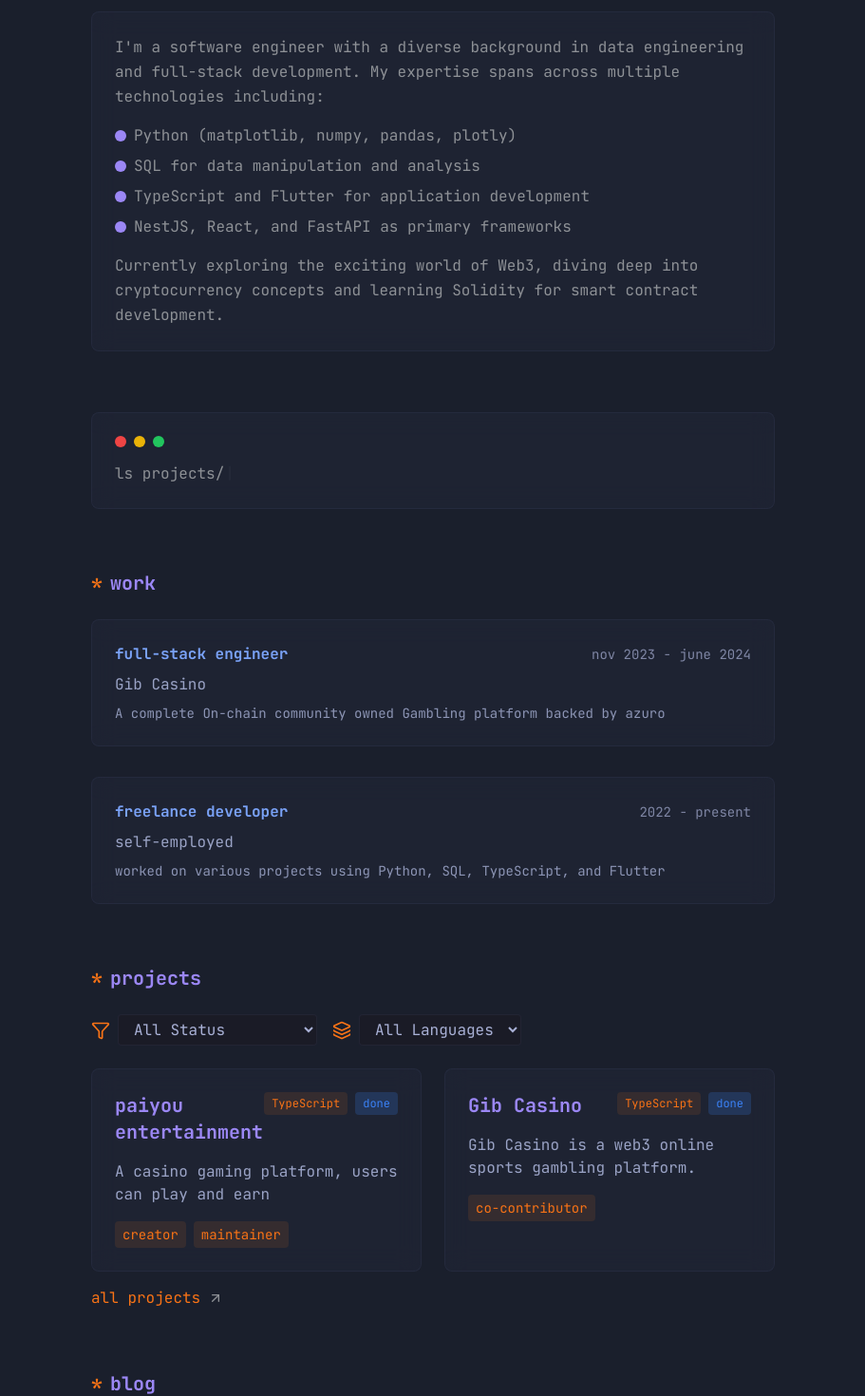
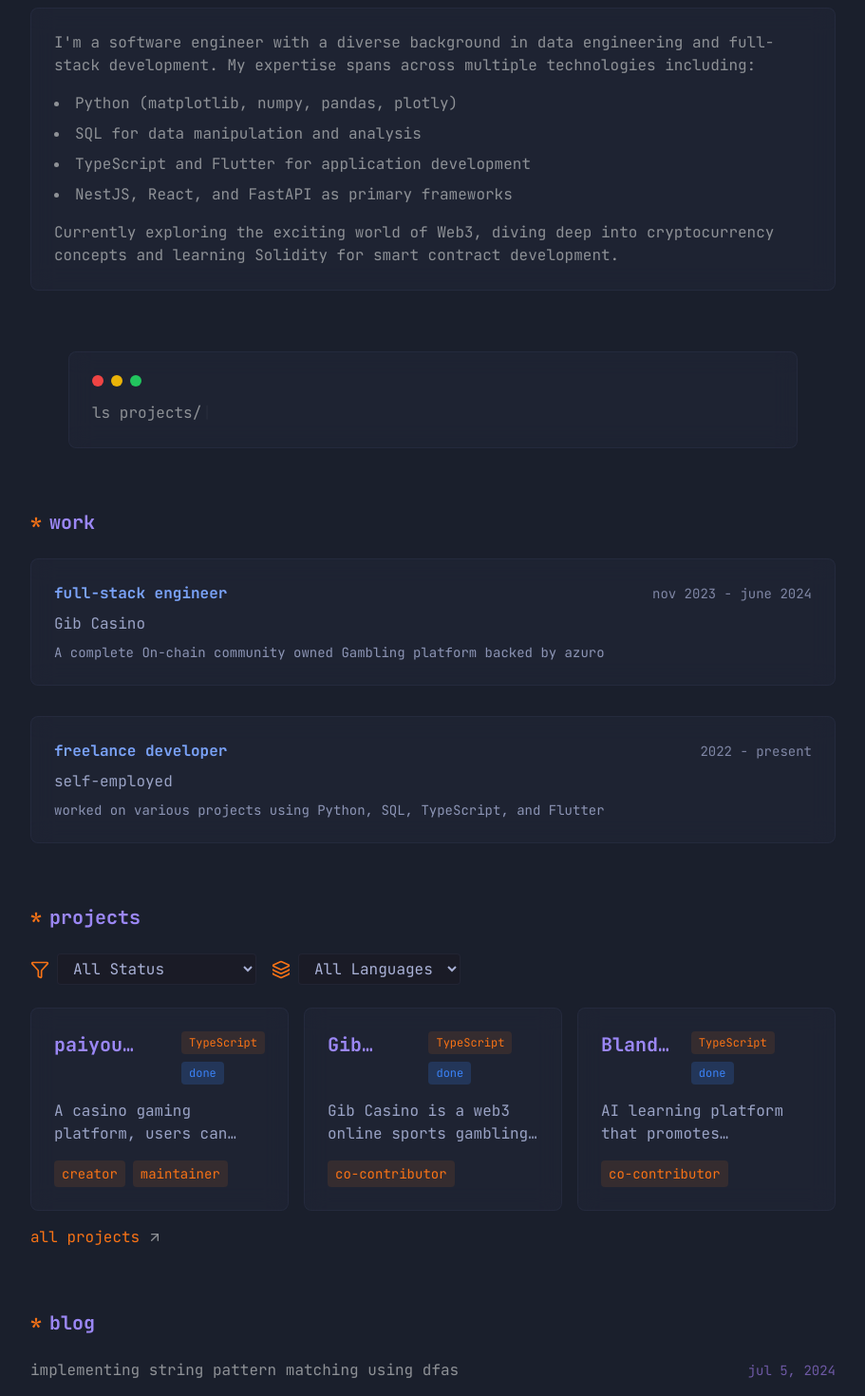
Before and after one commit to amainooti/Portfolio, a React (Vite) app: page / in a window 1280 px wide. Shown: the part 140-1610 px from the top of the page at 95% size, without its empty margins (184-1095 px from the left). Built offline with nearby package versions, Linux system fonts and the light colour scheme.

Commit message:
added filters

```diff
--- a/src/components/Projects.tsx
+++ b/src/components/Projects.tsx
@@ -1,5 +1,5 @@
 import React, { useState } from "react";
-import { Filter, Layers } from "lucide-react";
+import { Filter, Layers, ChevronDown } from "lucide-react";
 
 interface Project {
   title: string;
@@ -19,30 +19,62 @@
     "all" | "working" | "done" | "abandoned"
   >("all");
   const [languageFilter, setLanguageFilter] = useState<string>("all");
+  const [showAll, setShowAll] = useState(false);
 
-  // Get unique languages from projects
   const languages = [
     "all",
     ...new Set(items.map((project) => project.language)),
   ];
 
-  const filteredProjects = items.filter((project) => {
-    const statusMatch =
-      statusFilter === "all" ? true : project.status === statusFilter;
-    const languageMatch =
-      languageFilter === "all" ? true : project.language === languageFilter;
-    return statusMatch && languageMatch;
-  });
+  const isProductionLink = (link: string): boolean => {
+    const devDomains = [
+      "github.com",
+      "gitlab.com",
+      "bitbucket.org",
+      "localhost",
+      "test",
+      "staging",
+      "dev",
+    ];
+    return !devDomains.some((domain) => link.toLowerCase().includes(domain));
+  };
+
+  // Filter out template projects and prioritize projects with production websites
+  const filteredProjects = items
+    .filter((project) => {
+      const statusMatch =
+        statusFilter === "all" ? true : project.status === statusFilter;
+      const languageMatch =
+        languageFilter === "all" ? true : project.language === languageFilter;
+      const isNotTemplate = !project.tags.some(
+        (tag) =>
+          tag.toLowerCase().includes("template") ||
+          tag.toLowerCase().includes("boilerplate")
+      );
+      return statusMatch && languageMatch && isNotTemplate;
+    })
+    .sort((a, b) => {
+      // Prioritize projects with production website links
+      const aIsProduction = isProductionLink(a.link);
+      const bIsProduction = isProductionLink(b.link);
+      if (aIsProduction && !bIsProduction) return -1;
+      if (!aIsProduction && bIsProduction) return 1;
+      return 0;
+    });
+
+  const displayedProjects = showAll
+    ? filteredProjects
+    : filteredProjects.slice(0, 6);
 
   return (
     <div className="space-y-6">
-      <div className="flex items-center gap-4 flex-wrap">
-        <div className="flex items-center gap-2">
-          <Filter className="h-5 w-5 text-[#F97316]" />
+      <div className="flex flex-col sm:flex-row items-start sm:items-center gap-4 flex-wrap">
+        <div className="flex items-center gap-2 w-full sm:w-auto">
+          <Filter className="h-5 w-5 text-[#F97316] shrink-0" />
           <select
             value={statusFilter}
             onChange={(e) => setStatusFilter(e.target.value as any)}
-            className="bg-terminal-bg text-terminal-text border border-terminal-secondary/20 rounded px-3 py-1"
+            className="w-full sm:w-auto bg-terminal-bg text-terminal-text border border-terminal-secondary/20 rounded px-3 py-1"
           >
             <option value="all">All Status</option>
             <option value="working">Currently Working</option>
@@ -51,12 +83,12 @@
           </select>
         </div>
 
-        <div className="flex items-center gap-2">
-          <Layers className="h-5 w-5 text-[#F97316]" />
+        <div className="flex items-center gap-2 w-full sm:w-auto">
+          <Layers className="h-5 w-5 text-[#F97316] shrink-0" />
           <select
             value={languageFilter}
             onChange={(e) => setLanguageFilter(e.target.value)}
-            className="bg-terminal-bg text-terminal-text border border-terminal-secondary/20 rounded px-3 py-1"
+            className="w-full sm:w-auto bg-terminal-bg text-terminal-text border border-terminal-secondary/20 rounded px-3 py-1"
           >
             {languages.map((lang) => (
               <option key={lang} value={lang}>
@@ -67,21 +99,21 @@
         </div>
       </div>
 
-      <div className="grid gap-6 sm:grid-cols-1 md:grid-cols-2">
-        {filteredProjects.map((project, index) => (
+      <div className="grid gap-4 grid-cols-1 sm:grid-cols-2 lg:grid-cols-3">
+        {displayedProjects.map((project, index) => (
           <a
             href={project.link}
             key={index}
-            className="block glass-panel p-6 transition-all duration-300 hover:scale-[1.02] relative before:absolute before:inset-0 before:rounded-lg before:border-2 before:border-[#F97316] before:scale-[1.02] before:opacity-0 hover:before:opacity-100 before:transition-all"
+            className="block glass-panel p-4 sm:p-6 transition-all duration-300 hover:scale-[1.02] relative group"
             target="_blank"
             rel="noopener noreferrer"
           >
-            <div className="space-y-4">
-              <div className="flex justify-between items-start">
-                <h3 className="text-[#9b87f5] text-xl font-bold hover:underline">
+            <div className="space-y-3 sm:space-y-4">
+              <div className="flex flex-col sm:flex-row justify-between items-start gap-2">
+                <h3 className="text-[#9b87f5] text-lg sm:text-xl font-bold group-hover:underline line-clamp-1">
                   {project.title}
                 </h3>
-                <div className="flex gap-2 items-center">
+                <div className="flex flex-wrap gap-2 items-center">
                   <span className="text-xs px-2 py-1 rounded bg-[#F97316]/10 text-[#F97316]">
                     {project.language}
                   </span>
@@ -98,12 +130,14 @@
                   </span>
                 </div>
               </div>
-              <p className="text-terminal-text/90">{project.description}</p>
+              <p className="text-terminal-text/90 text-sm sm:text-base line-clamp-2">
+                {project.description}
+              </p>
               <div className="flex flex-wrap gap-2">
                 {project.tags.map((tag, tagIndex) => (
                   <span
                     key={tagIndex}
-                    className="text-[#F97316] text-sm bg-[#F97316]/10 px-2 py-1 rounded"
+                    className="text-[#F97316] text-xs sm:text-sm bg-[#F97316]/10 px-2 py-1 rounded"
                   >
                     {tag}
                   </span>
@@ -113,6 +147,22 @@
           </a>
         ))}
       </div>
+
+      {filteredProjects.length > 6 && (
+        <div className="flex justify-center mt-8">
+          <button
+            onClick={() => setShowAll(!showAll)}
+            className="flex items-center gap-2 px-4 py-2 rounded-md bg-terminal-highlight text-terminal-text hover:bg-terminal-secondary transition-colors"
+          >
+            {showAll ? "Show Less" : "View More"}
+            <ChevronDown
+              className={`h-4 w-4 transition-transform ${
+                showAll ? "rotate-180" : ""
+              }`}
+            />
+          </button>
+        </div>
+      )}
     </div>
   );
 };
--- a/src/pages/Index.tsx
+++ b/src/pages/Index.tsx
@@ -36,6 +36,14 @@
     title: "Gib Casino",
     description: "Gib Casino is a web3 online sports gambling platform.",
     link: "https://gib.casino/",
+    tags: ["co-contributor"],
+    status: "done" as const,
+    language: "TypeScript",
+  },
+  {
+    title: "Bland AI",
+    description: "AI learning platform that promotes community.",
+    link: "https://bland-ai-landing.vercel.app/",
     tags: ["co-contributor"],
     status: "done" as const,
     language: "TypeScript",
@@ -85,38 +93,26 @@
           content="portfolio, Amaino Oti, home, software engineering"
         />
       </Helmet>
-      <div className="min-h-screen bg-[#1A1F2C] text-[#8E9196] font-mono mx-auto">
+      <div className="min-h-screen bg-[#1A1F2C] text-[#8E9196] font-mono">
         <Navigation />
-        <main className="container mx-auto px-6 pt-24 pb-12 max-w-3xl">
-          <section className="mb-16">
-            <h1 className="text-xl sm:text-2xl md:text-3xl lg:text-4xl font-bold text-[#9b87f5] dark:text-[#6a4bc5] mb-2 sm:mb-3 md:mb-4">
+        <main className="container mx-auto px-4 sm:px-6 pt-24 pb-12 max-w-4xl">
+          <section className="mb-12 sm:mb-16">
+            <h1 className="text-2xl sm:text-3xl font-bold text-[#9b87f5] mb-4">
               Amaino Oti
             </h1>
-            <div className="glass-panel p-6 space-y-4">
-              <p className="text-[#8E9196] leading-relaxed">
+            <div className="glass-panel p-4 sm:p-6 space-y-4">
+              <p className="text-[#8E9196] leading-relaxed text-sm sm:text-base">
                 I'm a software engineer with a diverse background in data
                 engineering and full-stack development. My expertise spans
                 across multiple technologies including:
               </p>
-              <ul className="space-y-2 text-[#8E9196]">
-                <li className="flex items-center">
-                  <span className="w-3 h-3 rounded-full bg-[#9b87f5] mr-2"></span>
-                  Python (matplotlib, numpy, pandas, plotly)
-                </li>
-                <li className="flex items-center">
-                  <span className="w-3 h-3 rounded-full bg-[#9b87f5] mr-2"></span>
-                  SQL for data manipulation and analysis
-                </li>
-                <li className="flex items-center">
-                  <span className="w-3 h-3 rounded-full bg-[#9b87f5] mr-2"></span>
-                  TypeScript and Flutter for application development
-                </li>
-                <li className="flex items-center">
-                  <span className="w-3 h-3 rounded-full bg-[#9b87f5] mr-2"></span>
-                  NestJS, React, and FastAPI as primary frameworks
-                </li>
+              <ul className="list-disc list-inside space-y-2 text-[#8E9196] text-sm sm:text-base">
+                <li>Python (matplotlib, numpy, pandas, plotly)</li>
+                <li>SQL for data manipulation and analysis</li>
+                <li>TypeScript and Flutter for application development</li>
+                <li>NestJS, React, and FastAPI as primary frameworks</li>
               </ul>
-              <p className="text-[#8E9196] leading-relaxed">
+              <p className="text-[#8E9196] leading-relaxed text-sm sm:text-base">
                 Currently exploring the exciting world of Web3, diving deep into
                 cryptocurrency concepts and learning Solidity for smart contract
                 development.
@@ -124,19 +120,19 @@
             </div>
           </section>
 
-          <section className="mb-16">
+          <section className="mb-12 sm:mb-16">
             <Terminal commands={commands} />
           </section>
 
-          <section className="mb-16">
-            <h2 className="text-xl font-bold text-[#9b87f5] mb-6 flex items-center gap-2">
+          <section className="mb-12 sm:mb-16">
+            <h2 className="text-lg sm:text-xl font-bold text-[#9b87f5] mb-6 flex items-center gap-2">
               <span className="text-[#F97316]">*</span> work
             </h2>
             <WorkExperience items={workExperience} />
           </section>
 
-          <section className="mb-16">
-            <h2 className="text-xl font-bold text-[#9b87f5] mb-6 flex items-center gap-2">
+          <section className="mb-12 sm:mb-16">
+            <h2 className="text-lg sm:text-xl font-bold text-[#9b87f5] mb-6 flex items-center gap-2">
               <span className="text-[#F97316]">*</span> projects
             </h2>
             <Projects items={projects} />
@@ -151,20 +147,25 @@
             </div>
           </section>
 
-          <section className="mb-16">
-            <h2 className="text-xl font-bold text-[#9b87f5] mb-6 flex items-center gap-2">
+          <section className="mb-12 sm:mb-16">
+            <h2 className="text-lg sm:text-xl font-bold text-[#9b87f5] mb-6 flex items-center gap-2">
               <span className="text-[#F97316]">*</span> blog
             </h2>
             <div className="space-y-4">
               {blogPosts.map((post, index) => (
-                <div key={index} className="flex justify-between items-center">
+                <div
+                  key={index}
+                  className="flex flex-col sm:flex-row justify-between items-start sm:items-center gap-2"
+                >
                   <Link
                     to={post.link}
-                    className="text-[#8E9196] hover:text-[#9b87f5] transition-colors"
+                    className="text-[#8E9196] hover:text-[#9b87f5] transition-colors text-sm sm:text-base"
                   >
                     {post.title}
                   </Link>
-                  <span className="text-[#6E59A5] text-sm">{post.date}</span>
+                  <span className="text-[#6E59A5] text-xs sm:text-sm">
+                    {post.date}
+                  </span>
                 </div>
               ))}
             </div>
@@ -179,25 +180,25 @@
             </div>
           </section>
 
-          <section className="mb-16">
-            <h2 className="text-xl font-bold text-[#9b87f5] mb-6 flex items-center gap-2">
+          <section className="mb-12 sm:mb-16">
+            <h2 className="text-lg sm:text-xl font-bold text-[#9b87f5] mb-6 flex items-center gap-2">
               <span className="text-[#F97316]">*</span> links
             </h2>
-            <div className="flex gap-4 flex-wrap">
+            <div className="flex flex-wrap gap-4 text-sm sm:text-base">
               <a
-                href="mailto:amainooti@gmail.com"
+                href="mailto:email@example.com"
                 className="text-[#8E9196] hover:text-[#9b87f5]"
               >
                 email
               </a>
               <a
-                href="https://x.com/AmainoOti"
+                href="https://x.com/username"
                 className="text-[#8E9196] hover:text-[#9b87f5]"
               >
                 x.com
               </a>
               <a
-                href="https://github.com/amainooti"
+                href="https://github.com/username"
                 className="text-[#8E9196] hover:text-[#9b87f5]"
               >
                 github
--- a/src/pages/Projects.tsx
+++ b/src/pages/Projects.tsx
@@ -21,8 +21,8 @@
       <Navigation />
       <main className="container mx-auto px-6 pt-24 pb-12 max-w-3xl">
         <section className="mb-16">
-          <h1 className="text-3xl font-bold text-[#9b87f5] mb-4">
-            <span className="text-[#F97316]">*</span> projects
+          <h1 className="text-xl sm:text-2xl md:text-3xl lg:text-4xl font-bold text-[#9b87f5] dark:text-[#6a4bc5] mb-2 sm:mb-3 md:mb-4">
+            <span className="text-[#F97316]">*</span> Projects
           </h1>
           <p className="text-terminal-text/80 mb-8">
             here are some of the projects i've worked on. i love building tools
```
